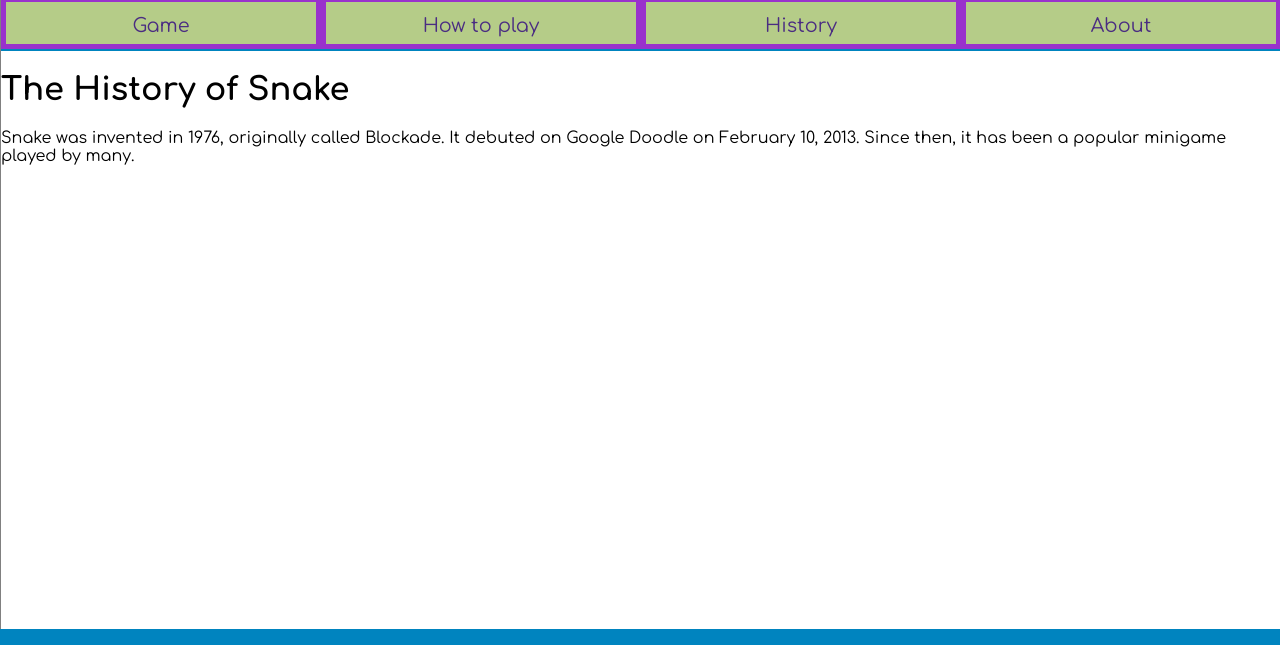
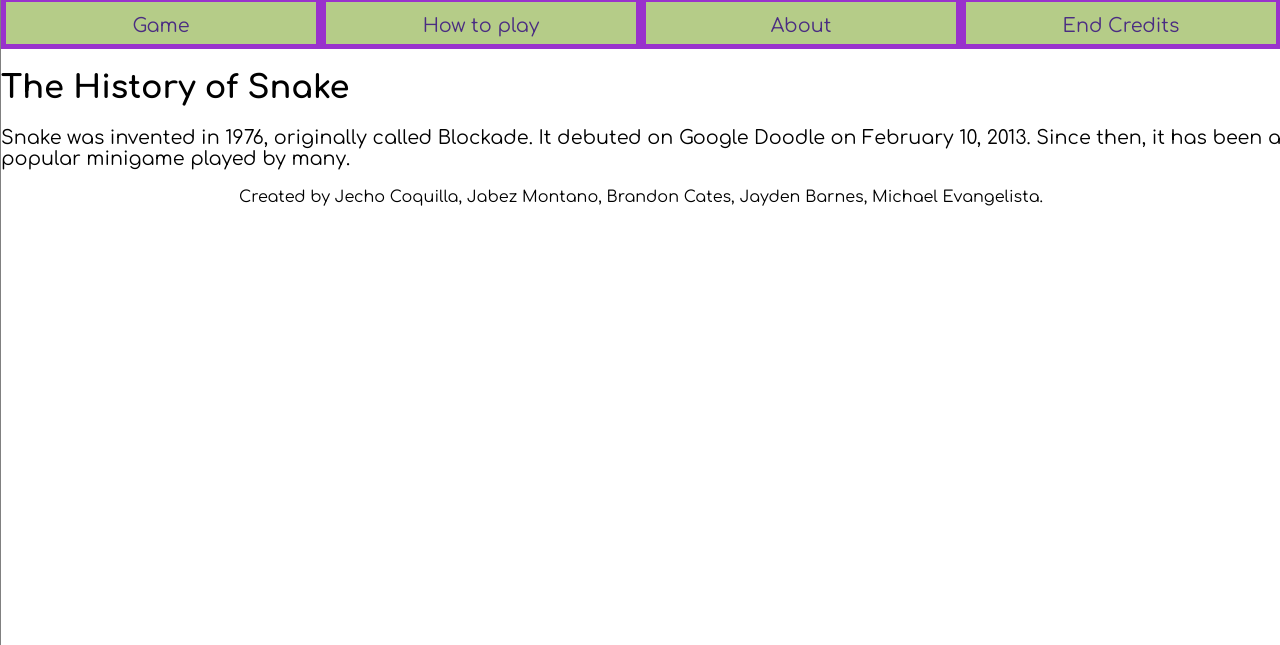
Before and after one commit to jechosu/snakegameweb2025, a plain HTML site: page snakehistory.html in a window 1280 px wide. Shown: the part 155-800 px from the top of the page. Drawn offline with Linux system fonts and the light colour scheme.

Commit message:
Comments, Footer text

```diff
--- a/snakegame.css
+++ b/snakegame.css
@@ -1,9 +1,9 @@
 html {
     font-size: 100%;
-	background-color: #0084bf;
 }
+/* Declaring font size and the Comfortaa font for text */
 body {
-    font-family: "Comfortaa", system-ui, -apple-system, Segoe UI, Roboto, Arial, sans-serif;
+  font-family: "Comfortaa", system-ui, -apple-system, Segoe UI, Roboto, Arial, sans-serif;
 	margin: 0px auto auto auto;
 	width: 100%;
 	position: relative;
@@ -11,11 +11,19 @@
 	border-left: 1px solid gray;
 	border-right: 1px solid gray;
 }
+/* Declaring font sizes for paragraph and header text, see snakehistory.html for example. */
+p {
+  font-size: larger;
+}
+h1 {
+  font-size: xx-large;
+}
+
+/* Header Navigation Styles, this posed a challenge as a 40px padding was added to the nav bar due to a missing delcaration.*/
 body > header nav {
   display: flexbox;
   width: 100%;
   background-color: #b5cc88;
-  border-bottom: 2px solid #0084bf;
 }
 
 header {
@@ -34,6 +42,8 @@
   padding: .5rem 0;
   color: #4a2c82;
 }
+
+/* Upon hovering, navigation text shows an underline to user. */
 nav a:hover {
   text-decoration: underline;
 }
@@ -82,6 +92,8 @@
     margin: 0; Remove default margin
     padding: 0; Remove default padding
 */
+
+
 footer {
 	text-align: center;
 	font-family: "Comfortaa", system-ui, -apple-system, Segoe UI, Roboto, Arial, sans-serif;
--- a/snakehistory.html
+++ b/snakehistory.html
@@ -13,8 +13,8 @@
             <ul>
             <li><a href="snakegame.html">Game</a></li>
             <li><a href="snakehowtoplay.html">How to play</a></li>
-            <li><a href="snakehistory.html">History</a></li>
-            <li><a href="snakehistory.html">About</a></li>
+            <li><a href="snakeabout.html">About</a></li>
+            <li><a href="snakeend.html">End Credits</a></li>
             </ul>
         </nav>
     </header>
@@ -23,5 +23,5 @@
 </body>
 
 <footer>
-
+    Created by Jecho Coquilla, Jabez Montano, Brandon Cates, Jayden Barnes, Michael Evangelista.
 </footer>
```
Also changed, not shown: snakeabout.html (+1 -1 lines), snakegame.html (+2 -2 lines), snakehowtoplay.html (+1 -1 lines).
